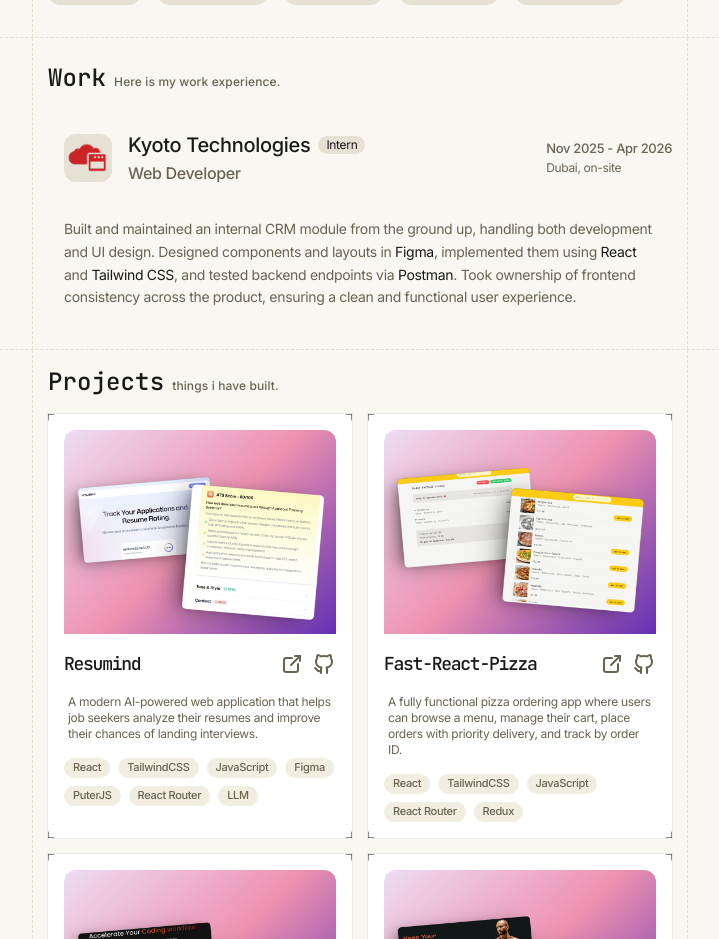
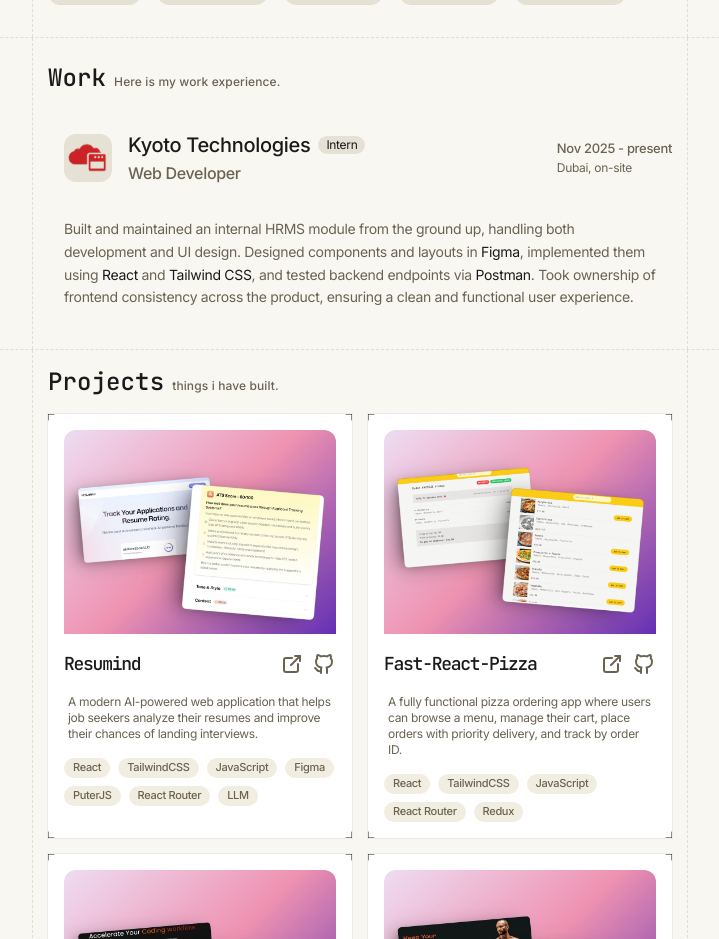
Before and after one commit to Sinan-exe/PortFolio, a React (Vite) app: page / in a window 1280 px wide. Shown: the part 980-1919 px from the top of the page, without its empty margins (280-999 px from the left). Built offline with nearby package versions, Linux system fonts and the light colour scheme.

Commit message:
updated Work Experience

```diff
--- a/src/components/WorkExperience.jsx
+++ b/src/components/WorkExperience.jsx
@@ -42,7 +42,7 @@ function WorkExperience() {
                 </div>
                 <div className="flex flex-col ">
                   <span className="text-[11px] md:text-[13px] text-muted-foreground font-medium">
-                    Nov 2025 - Apr 2026
+                    Nov 2025 - present
                   </span>
                   <span className="text-[10px] md:text-[12px] text-muted-foreground ">
                     Dubai, on-site
@@ -50,7 +50,7 @@ function WorkExperience() {
                 </div>
               </div>
               <div className="text-xs md:text-sm text-muted-foreground leading-relaxed px-4 mt-1 md:mt-3 pb-10">
-                Built and maintained an internal CRM module from the ground up,
+                Built and maintained an internal HRMS module from the ground up,
                 handling both development and UI design. Designed components and
                 layouts in <span className="text-foreground">Figma</span>,
                 implemented them using{" "}
```
